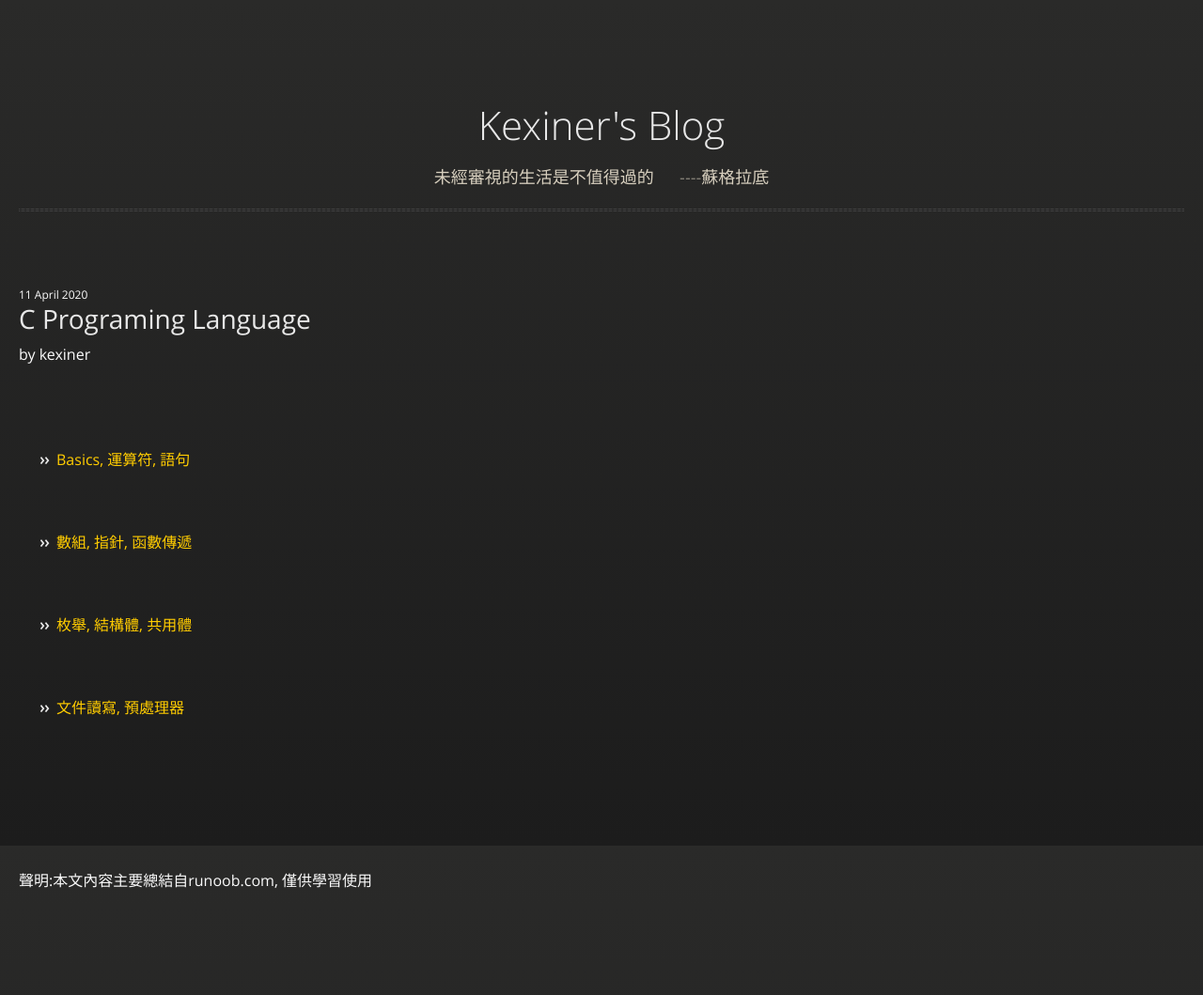
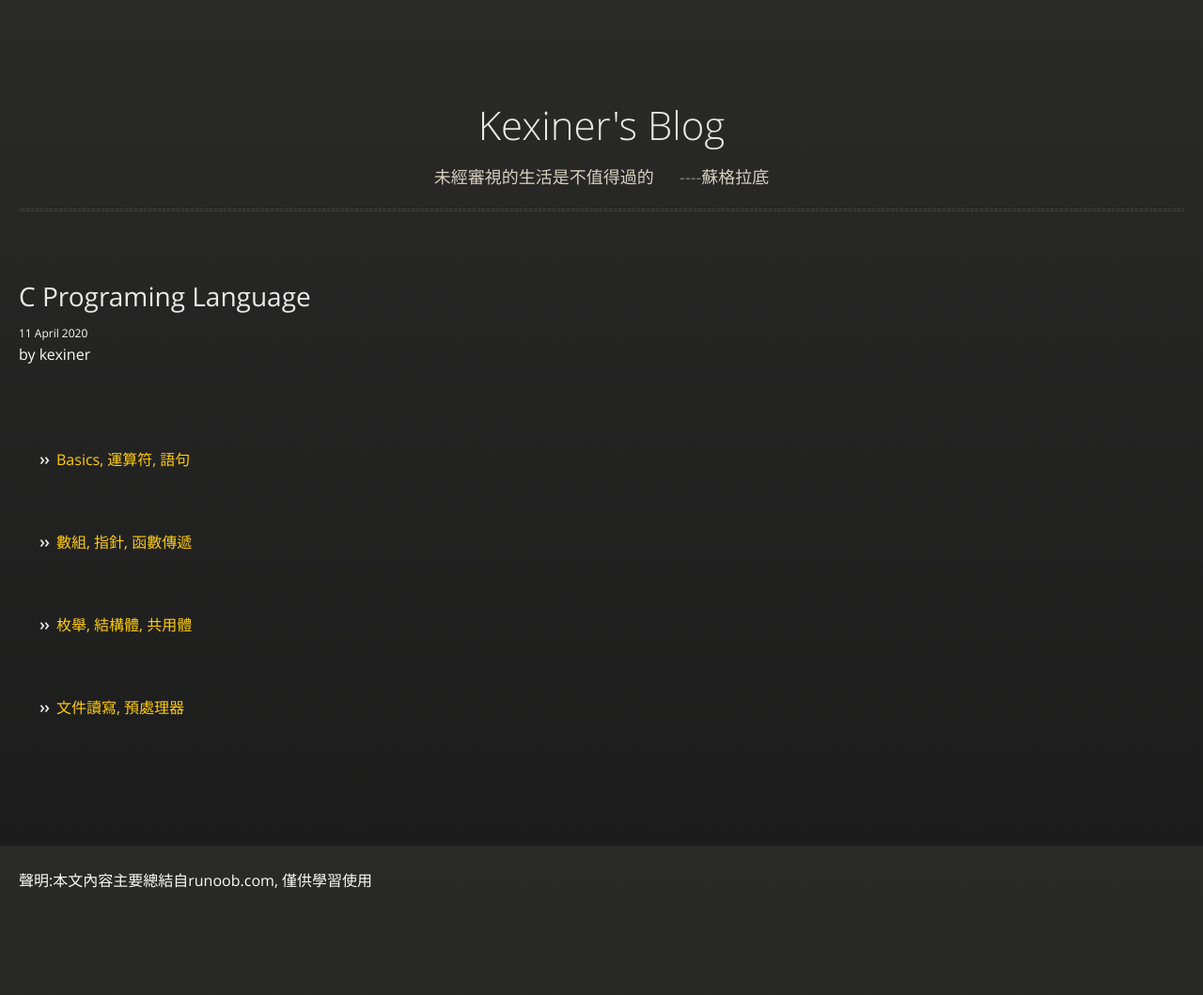
Before and after one commit to kexinerchen/kexinerchen.github.io, a Jekyll site: the page built from _posts/2020-04-11-c_programing_language.md, in a window 1280 px wide. Shown: the whole page at 94% size. Built offline with Jekyll 4.4.1, drawn with Linux system fonts in a browser that asks for light colours.

Commit message:
Update post.html

```diff
--- a/_layouts/post.html
+++ b/_layouts/post.html
@@ -2,10 +2,8 @@
 layout: default
 ---
 
-<small>{{ page.date | date: "%-d %B %Y" }}</small>
 <h1>{{ page.title }}</h1>
-
-<p class="view">by {{ page.author | default: site.author }}</p>
+<small>{{ page.date | date: "%-d %B %Y" }}</small><p class="view">by {{ page.author | default: site.author }}</p>
 
 {{content}}
 
```
